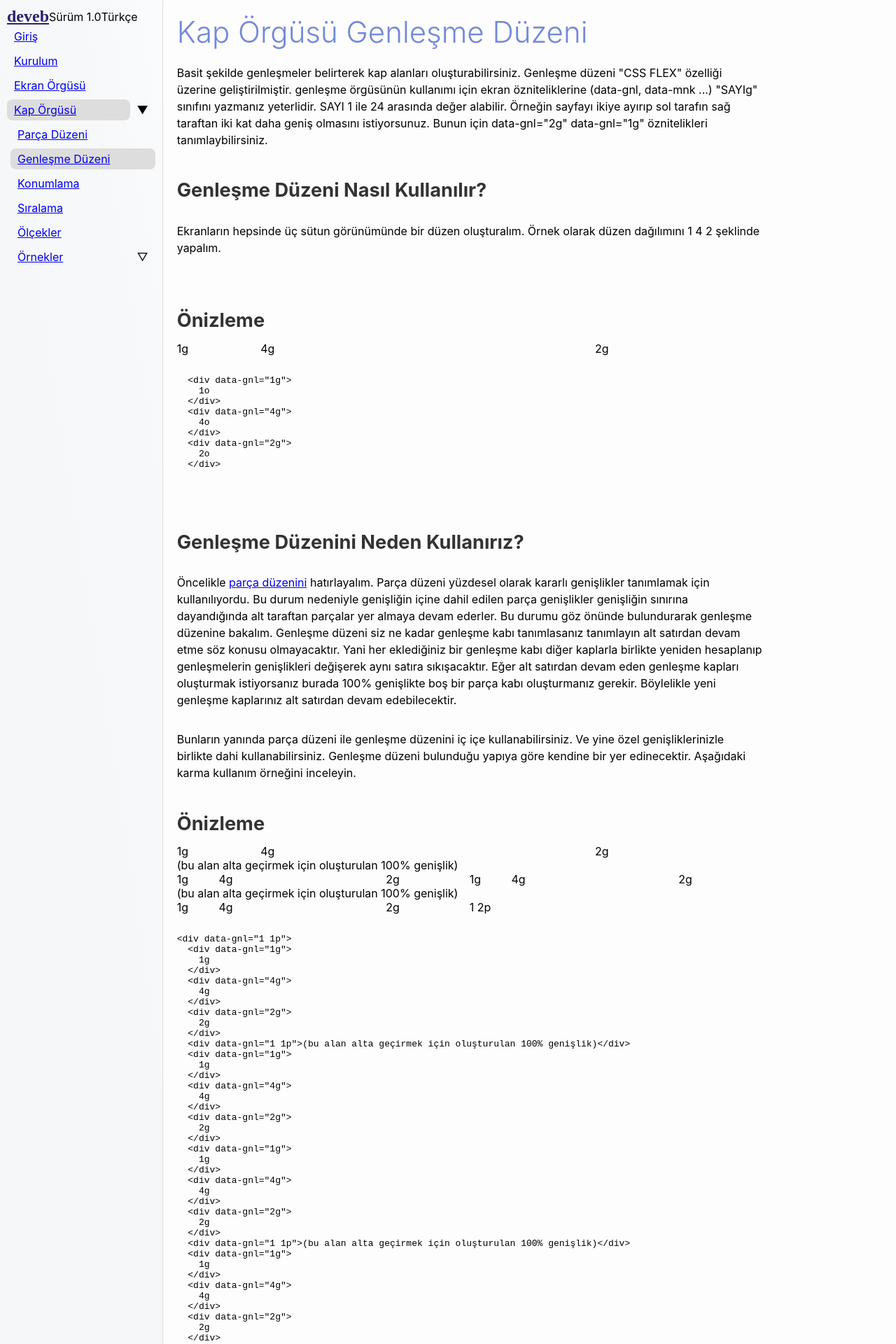
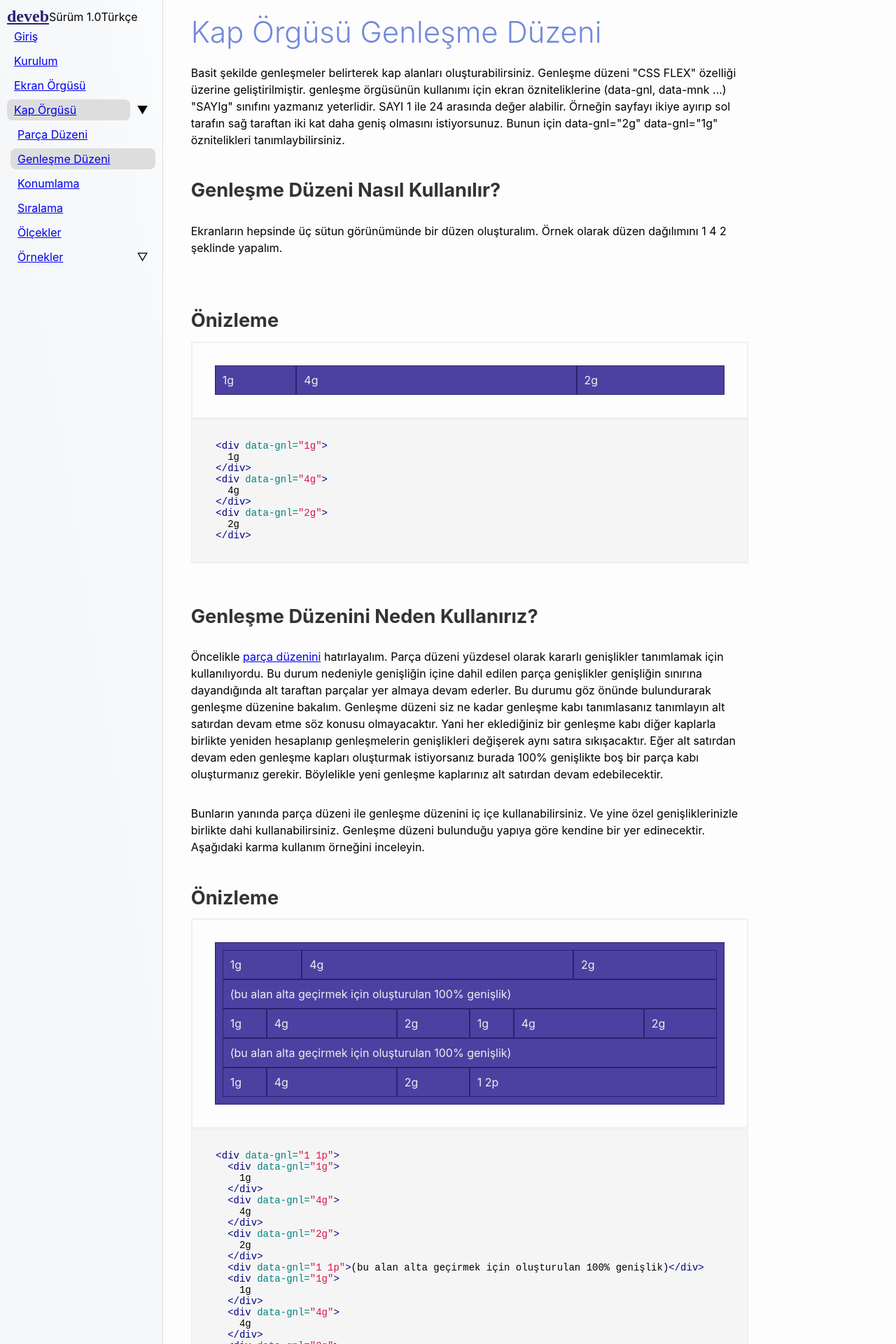
Before and after one commit to data-deveb/data-deveb.github.io, a Jekyll site: the page built from 1.0/tr/kap-orgusu/genlesme-duzeni.html, in a window 1280 px wide. Shown: the top 1920 px of the page at 70% size. Built offline with Jekyll 4.4.1, drawn with Linux system fonts in a browser that asks for light colours; some web fonts are replaced; some of the changed text lies outside the part shown.

Commit message:
deveb 1.0 belleti
Belletiler güncelleniyor.

```diff
--- a/1.0/tr/kap-orgusu/genlesme-duzeni.html
+++ b/1.0/tr/kap-orgusu/genlesme-duzeni.html
@@ -8,8 +8,9 @@ title: Kap Örgüsü Genleşme Düzeni
   <h3>Genleşme Düzeni Nasıl Kullanılır?</h3>
   <p>Ekranların hepsinde üç sütun görünümünde bir düzen oluşturalım. Örnek olarak düzen dağılımını 1 4 2 şeklinde yapalım.</p>
   <p></p>
-  <div data-gnl="1 1p" class="önizleme">
+  <div class="örnek" data-gnl="1 1p">
     <h3>Önizleme</h3>
+    <div class="önizleme">
       <div data-gnl="1g">
         1g
       </div>
@@ -20,25 +21,27 @@ title: Kap Örgüsü Genleşme Düzeni
         2g
       </div>
     </div>
-  <pre data-gnl="1 1p"><code class="language-html">
-  &lt;div data-gnl=&quot;1g&quot;&gt;
-    1o
-  &lt;/div&gt;
-  &lt;div data-gnl=&quot;4g&quot;&gt;
-    4o
-  &lt;/div&gt;
-  &lt;div data-gnl=&quot;2g&quot;&gt;
-    2o
-  &lt;/div&gt;
-  </code></pre>
+  </div>
+  {% highlight html %}
+    <div data-gnl="1g">
+      1g
+    </div>
+    <div data-gnl="4g">
+      4g
+    </div>
+    <div data-gnl="2g">
+      2g
+    </div>
+  {% endhighlight %}
   <p></p>
 
   <h3>Genleşme Düzenini Neden Kullanırız?</h3>
 
   <p>Öncelikle <a href="/1.0/tr/kap-orgusu/parca-duzeni.html">parça düzenini</a> hatırlayalım. Parça düzeni yüzdesel olarak kararlı genişlikler tanımlamak için kullanılıyordu. Bu durum nedeniyle genişliğin içine dahil edilen parça genişlikler genişliğin sınırına dayandığında alt taraftan parçalar yer almaya devam ederler. Bu durumu göz önünde bulundurarak genleşme düzenine bakalım. Genleşme düzeni siz ne kadar genleşme kabı tanımlasanız tanımlayın alt satırdan devam etme söz konusu olmayacaktır. Yani her eklediğiniz bir genleşme kabı diğer kaplarla birlikte yeniden hesaplanıp genleşmelerin genişlikleri değişerek aynı satıra sıkışacaktır. Eğer alt satırdan devam eden genleşme kapları oluşturmak istiyorsanız burada 100% genişlikte boş bir parça kabı oluşturmanız gerekir. Böylelikle yeni genleşme kaplarınız alt satırdan devam edebilecektir.  </p>
   <p>Bunların yanında parça düzeni ile genleşme düzenini iç içe kullanabilirsiniz. Ve yine özel genişliklerinizle birlikte dahi kullanabilirsiniz. Genleşme düzeni bulunduğu yapıya göre kendine bir yer edinecektir. Aşağıdaki karma kullanım örneğini inceleyin.</p>
-  <div data-gnl="1 1p" class="önizleme">
+  <div class="örnek" data-gnl="1 1p">
     <h3>Önizleme</h3>
+    <div class="önizleme">
     <div data-gnl="1 1p">
       <div data-gnl="1g">
         1g
@@ -83,59 +86,61 @@ title: Kap Örgüsü Genleşme Düzeni
       </div>
     </div>
   </div>
-  <pre data-gnl="1 1p"><code class="language-html">
-&lt;div data-gnl=&quot;1 1p&quot;&gt;
-  &lt;div data-gnl=&quot;1g&quot;&gt;
+</div>
+  {% highlight html %}
+    <div data-gnl="1 1p">
+      <div data-gnl="1g">
         1g
-  &lt;/div&gt;
-  &lt;div data-gnl=&quot;4g&quot;&gt;
+      </div>
+      <div data-gnl="4g">
         4g
-  &lt;/div&gt;
-  &lt;div data-gnl=&quot;2g&quot;&gt;
+      </div>
+      <div data-gnl="2g">
         2g
-  &lt;/div&gt;
-  &lt;div data-gnl=&quot;1 1p&quot;&gt;(bu alan alta geçirmek için oluşturulan 100% genişlik)&lt;/div&gt;
-  &lt;div data-gnl=&quot;1g&quot;&gt;
+      </div>
+      <div data-gnl="1 1p">(bu alan alta geçirmek için oluşturulan 100% genişlik)</div>
+      <div data-gnl="1g">
         1g
-  &lt;/div&gt;
-  &lt;div data-gnl=&quot;4g&quot;&gt;
+      </div>
+      <div data-gnl="4g">
         4g
-  &lt;/div&gt;
-  &lt;div data-gnl=&quot;2g&quot;&gt;
+      </div>
+      <div data-gnl="2g">
         2g
-  &lt;/div&gt;
-  &lt;div data-gnl=&quot;1g&quot;&gt;
+      </div>
+      <div data-gnl="1g">
         1g
-  &lt;/div&gt;
-  &lt;div data-gnl=&quot;4g&quot;&gt;
+      </div>
+      <div data-gnl="4g">
         4g
-  &lt;/div&gt;
-  &lt;div data-gnl=&quot;2g&quot;&gt;
+      </div>
+      <div data-gnl="2g">
         2g
-  &lt;/div&gt;
-  &lt;div data-gnl=&quot;1 1p&quot;&gt;(bu alan alta geçirmek için oluşturulan 100% genişlik)&lt;/div&gt;
-  &lt;div data-gnl=&quot;1g&quot;&gt;
+      </div>
+      <div data-gnl="1 1p">(bu alan alta geçirmek için oluşturulan 100% genişlik)</div>
+      <div data-gnl="1g">
         1g
-  &lt;/div&gt;
-  &lt;div data-gnl=&quot;4g&quot;&gt;
+      </div>
+      <div data-gnl="4g">
         4g
-  &lt;/div&gt;
-  &lt;div data-gnl=&quot;2g&quot;&gt;
+      </div>
+      <div data-gnl="2g">
         2g
-  &lt;/div&gt;
-  &lt;div data-gnl=&quot;1 2p&quot;&gt;
+      </div>
+      <div data-gnl="1 2p">
         1 2p
-  &lt;/div&gt;
-&lt;/div&gt;
-  </code></pre>
+      </div>
+    </div>
+  {% endhighlight %}
   <p></p>
 
 
   <h3>Genleşme Ve Parça Düzeni Kıyaslaması</h3>
   <p>Genleşme düzeni ile parça düzeni aynı hesap dengeleriyle oluşturulmamaktadır. Genleşme düzeninde her genleşme birbiri arasında etkileşimli olup, parça düzeninde ise kararlı genişlik oluşturulur. Örnek ile daha iyi anlayalım.</p>
   <p></p>
-  <div data-gnl="1 1p" class="önizleme">
+  <div class="örnek" data-gnl="1 1p">
     <h3>Önizleme</h3>
+    <div class="önizleme">
     <div data-gnl="1 1p">
       <div data-gnl="1g">
         1g
@@ -159,28 +164,29 @@ title: Kap Örgüsü Genleşme Düzeni
       </div>
     </div>
   </div>
-  <pre data-gnl="1 1p"><code class="language-html">
-  &lt;div data-gnl=&quot;1 1p&quot;&gt;
-    &lt;div data-gnl=&quot;1g&quot;&gt;
-      1o
-    &lt;/div&gt;
-    &lt;div data-gnl=&quot;4g&quot;&gt;
-      4o
-    &lt;/div&gt;
-    &lt;div data-gnl=&quot;2g&quot;&gt;
-      2o
-    &lt;/div&gt;
-  &lt;/div&gt;
-  &lt;div data-gnl=&quot;1 1p&quot;&gt;
-    &lt;div data-gnl=&quot;1 7p&quot;&gt;
+</div>
+  {% highlight html %}
+    <div data-gnl="1 1p">
+      <div data-gnl="1g">
+        1g
+      </div>
+      <div data-gnl="4g">
+        4g
+      </div>
+      <div data-gnl="2g">
+        2g
+      </div>
+    </div>
+    <div data-gnl="1 1p">
+      <div data-gnl="1 7p">
         1 7p
-    &lt;/div&gt;
-    &lt;div data-gnl=&quot;4 7p&quot;&gt;
+      </div>
+      <div data-gnl="4 7p">
         4 7p
-    &lt;/div&gt;
-    &lt;div data-gnl=&quot;2 7p&quot;&gt;
+      </div>
+      <div data-gnl="2 7p">
         2 7p
-    &lt;/div&gt;
-  &lt;/div&gt;
-  </code></pre>
+      </div>
+    </div>
+  {% endhighlight %}
   <p></p>
--- a/_layouts/s1n0/varsayilan.html
+++ b/_layouts/s1n0/varsayilan.html
@@ -26,7 +26,7 @@
       </div>
     </div>
     <div id="içerik" data-gnl="1 1p" data-kçk="18 22p sığdır oluk-çevre">
-      <div data-gnl="1 1p üstte" data-kçk="20 24p" style="padding-left:10px; padding-right:10px;">
+      <div data-gnl="1 1p üstte" data-kçk="20 24p" style="padding-left:30px; padding-right:30px;">
         {% if page.title %}
           <h1 class="sayfa">{{ page.title }}</h1>
         {% endif %}
```
Also changed, not shown: 1.0/tr/kap-orgusu/konumlama.html (indentation only), 1.0/tr/kap-orgusu/siralama.html (indentation only). Lines whose indentation alone changed are shown as unchanged.
